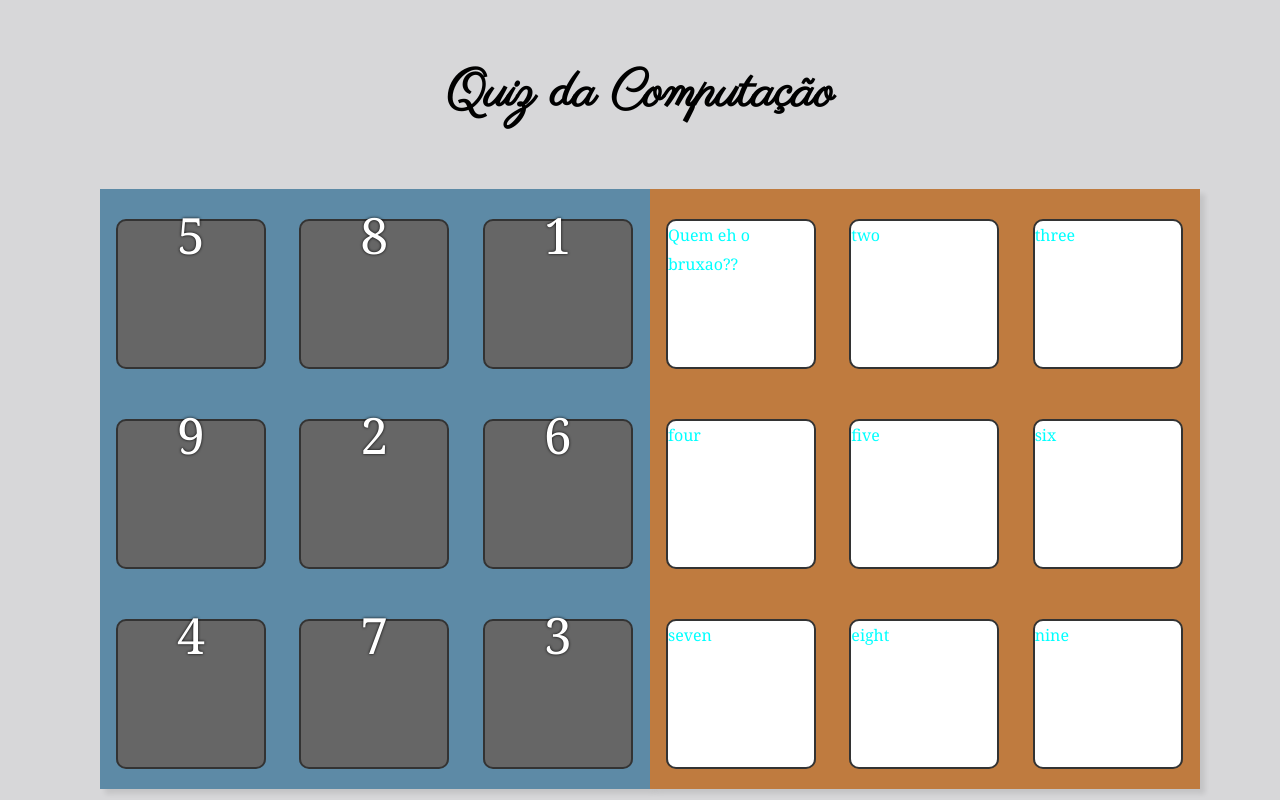
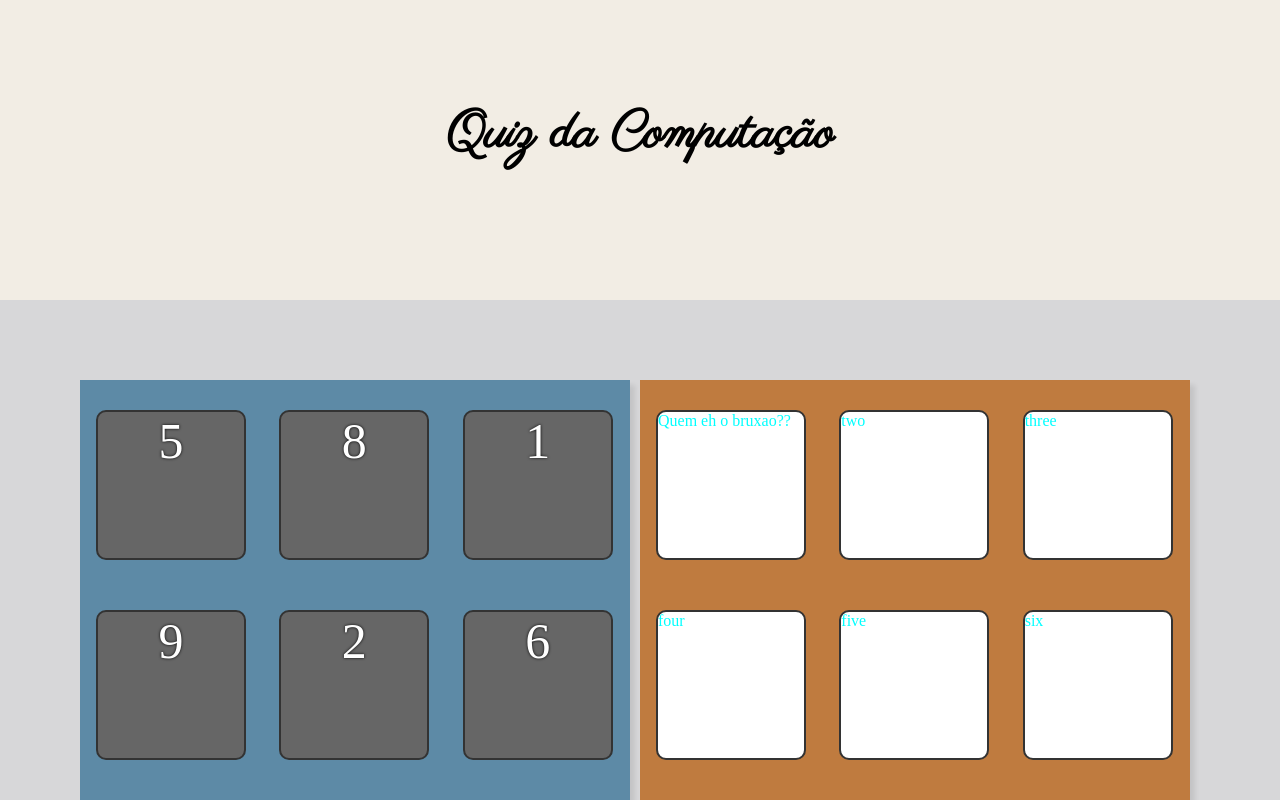
Before and after one commit to FabianoRF/jquery-definitivo, a plain HTML site: page index.html in a window 1280 px wide. Shown: the top 800 px of the page. Drawn offline with nearby package versions, Linux system fonts and the light colour scheme.

Commit message:
Update Lucas 07-03-21 23:11

```diff
--- a/styles.css
+++ b/styles.css
@@ -10,10 +10,6 @@
 
 body {
   background-color:#d7d7d9;
-  margin: 30px;
-  font-family: "Georgia", serif;
-  line-height: 1.8em;
-  color: rgb(0, 0, 0);
 }
 /*
 #card1 {
@@ -29,9 +25,15 @@ h1, h2, h3, h4 {
 
 /* Main content area */
 
+#title{
+  background-color: #F2EDE4;
+  width: 100%;
+  height: 300px;
+}
+
 #title h1{
+  padding-top: 100px;
   text-align: center;
-  margin-top: 80px;
   font-size: 3.2rem;
   font-family: 'Parisienne', cursive;
 }
@@ -141,7 +143,7 @@ h1, h2, h3, h4 {
 
 
 /* "You did it!" message */
-#successMessage {
+#mensagemSucesso {
   position: absolute;
   left: 580px;
   top: 250px;
```
Also changed, not shown: assets/Computador.png (added).
